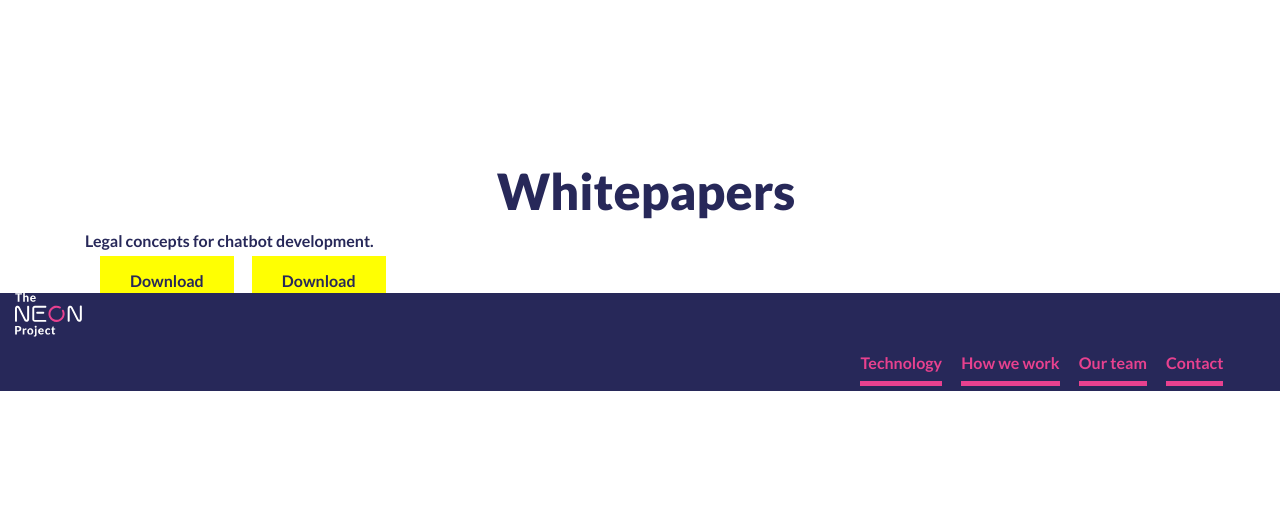
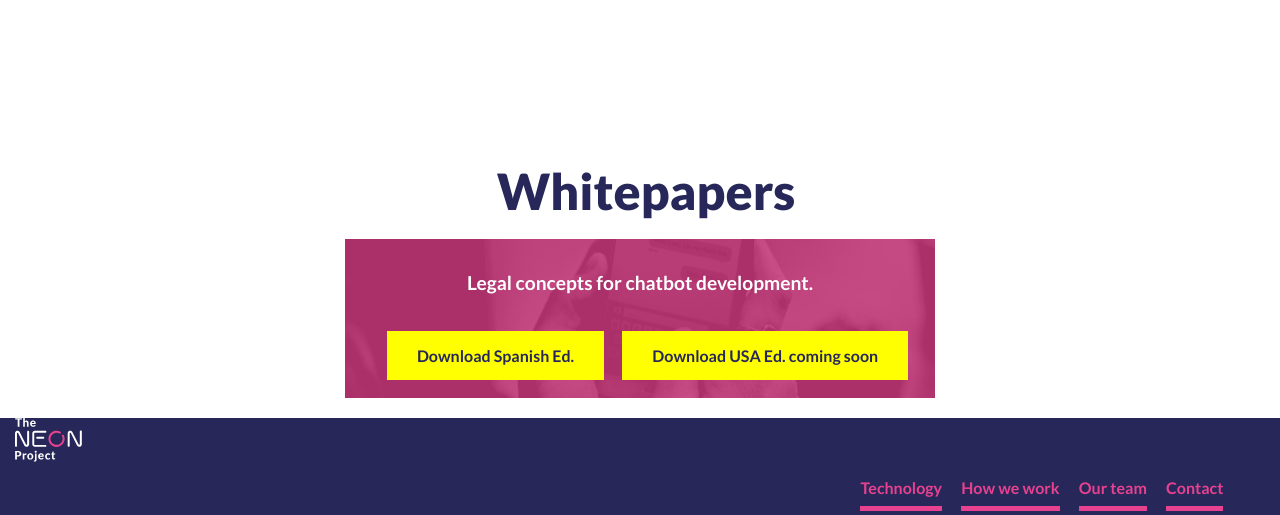
Before and after one commit to Wealize/TheNeonProject.github.io, a plain HTML site: page index.html in a window 1280 px wide. Shown: the part 5621-6136 px from the top of the page. Before the commit the page ends 6012 px from the top, so only its background shows below. Drawn offline with nearby package versions, Linux system fonts and the light colour scheme.

Commit message:
Whitepaper section

```diff
--- a/index.html
+++ b/index.html
@@ -281,19 +281,20 @@
 
     <section>
         <div class="container">
-            <div class="row">
+            <div class="row whitepaper-title">
                 <div class="col-lg-12">
                     <h1 class="text-center">Whitepapers</h1>
                 </div>
             </div>
 
             <div class="row">
-                <div class="col-lg-6 whitepaper-block">
-                    <p>Legal concepts for chatbot development.</p>
+                <div class="col-lg-12 whitepaper-block center-block">
+                    <p class="text-inverse legal-title">
+                        Legal concepts for chatbot development.</p>
 
-                    <a class="neon-button" href="">Download</a>
+                    <a class="neon-button" href="">Download Spanish Ed.</a>
 
-                    <a class="neon-button" href="">Download</a>
+                    <a class="neon-button" href="">Download USA Ed. coming soon</a>
                 </div>
             </div>
         </div>
--- a/style.css
+++ b/style.css
@@ -404,7 +404,12 @@ pink {
 }
 
 .text-inverse {
-  color: white;
+  color: white !important;
+}
+
+.legal-title {
+  padding-bottom: 30px;
+  font-size: 1.2rem;
 }
 
 .chatbots-es {
@@ -434,7 +439,20 @@ pink {
 }
 
 .whitepaper-block {
-  background-image: '/static/img/whitepaper-block-background.jpg';
+  background-image: url('/static/img/whitepaper-block-background.jpg');
+  background-repeat: no-repeat;
+  background-position: center;
+  padding: 30px 50px;
+  margin-bottom: 20px;
+  text-align: center;
+  -webkit-border-radius: 15px;
+  -moz-border-radius: 15px;
+  border-radius: 15px;
+  border: none;
+}
+
+.whitepaper-title {
+  margin-bottom: 10px;
 }
 
 .spotify-button {
```
